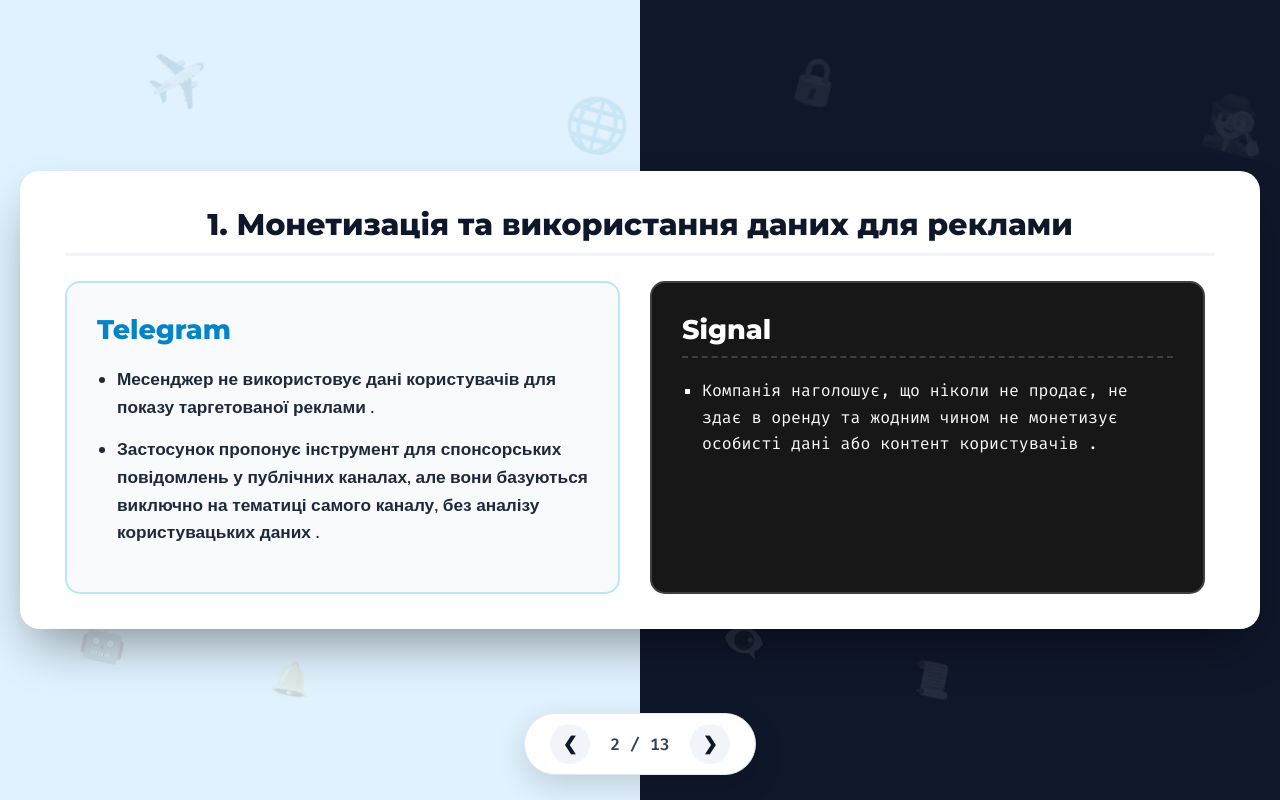
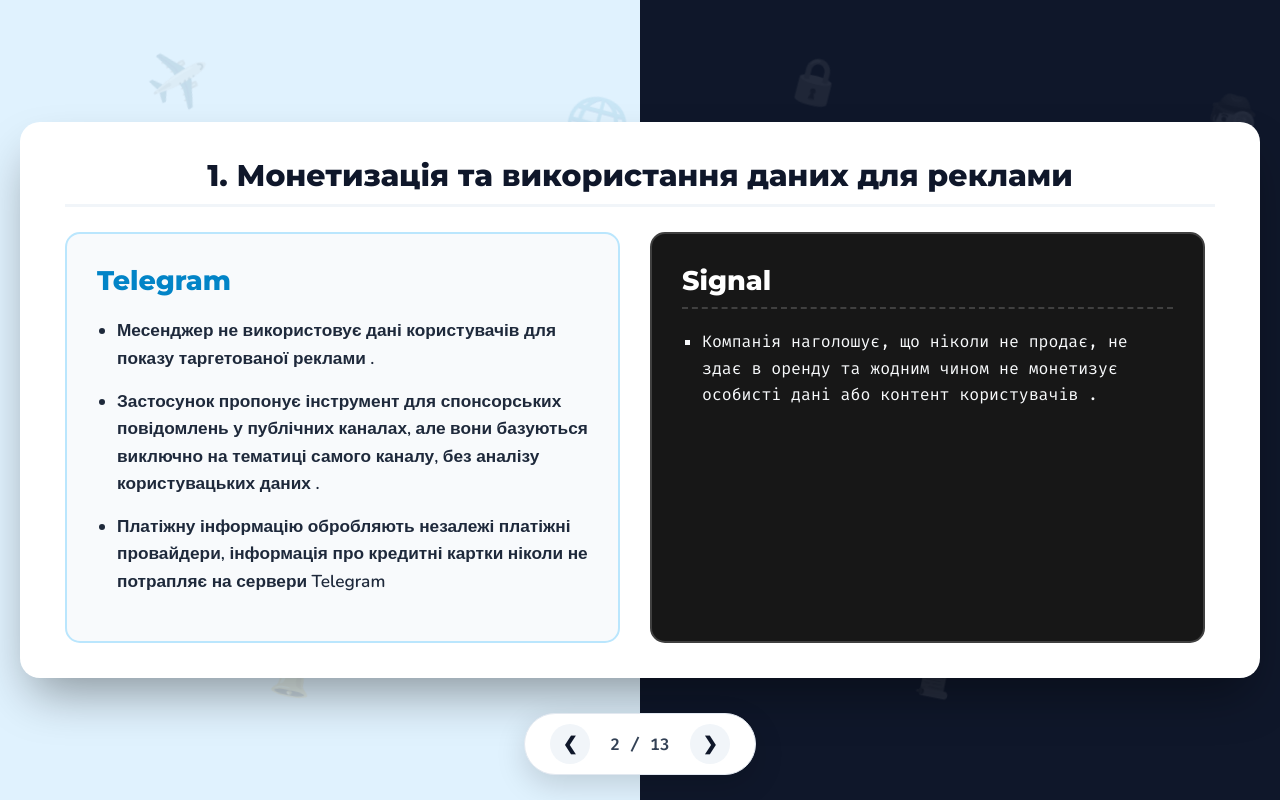
Before and after one commit to Adey4k/signal_vs_tg, a plain HTML site: page index.html in a window 1280 px wide. Both pictures are taken after a click on the button "Розпочати презентацію". Drawn offline with nearby package versions, Linux system fonts and the light colour scheme.

Commit message:
Update index.html

```diff
--- a/index.html
+++ b/index.html
@@ -52,6 +52,7 @@
                         <ul>
                             <li>Месенджер не використовує дані користувачів для показу таргетованої реклами <span class="hidden-cite"></span>.</li>
                             <li>Застосунок пропонує інструмент для спонсорських повідомлень у публічних каналах, але вони базуються виключно на тематиці самого каналу, без аналізу користувацьких даних <span class="hidden-cite"></span>.</li>
+                            <li>Платіжну інформацію обробляють незалежі платіжні провайдери, інформація про кредитні картки ніколи не потрапляє на сервери Telegram </li>
                         </ul>
                     </div>
                     <div class="half sig-half">
```
